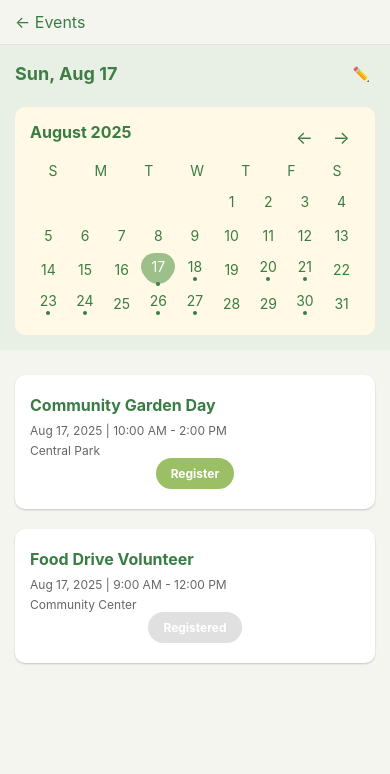
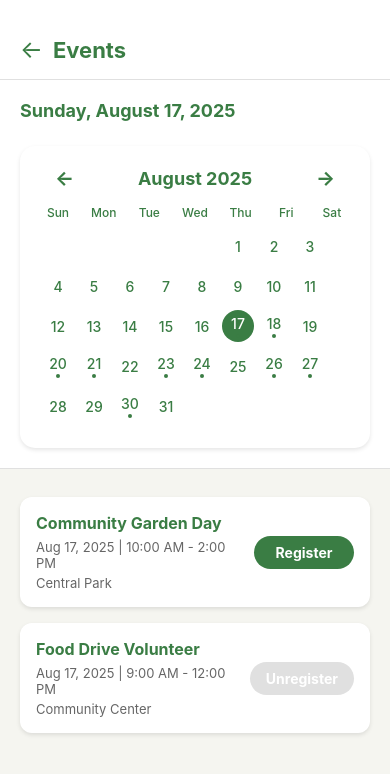
Before and after one commit to Pushpreet01/Shifa, a React Native app: screen /Events in a window 390 px wide. Shown: the top 774 px of the page. Built offline with nearby package versions, Linux system fonts and the light colour scheme.

Commit message:
Changed it to look better

```diff
--- a/app/EventsScreen.tsx
+++ b/app/EventsScreen.tsx
@@ -16,44 +16,37 @@ import JsonCalendarService from "../services/jsonCalendarService";
 import Calendar from "../components/Calendar";
 import EventCard from "../components/EventCard";
 
-// Change this to true to use JSON data instead of mock data
 const USE_JSON_SERVICE = true;
 
 type Props = NativeStackScreenProps<RootStackParamList, "Events">;
 
 const EventsScreen: React.FC<Props> = ({ navigation }) => {
-  const [selectedDate, setSelectedDate] = useState(new Date(2025, 7, 17)); // August 17, 2025
-  const [currentMonth, setCurrentMonth] = useState(new Date(2025, 7, 1)); // August 2025
+  const [selectedDate, setSelectedDate] = useState(new Date(2025, 7, 17));
+  const [currentMonth, setCurrentMonth] = useState(new Date(2025, 7, 1));
   const [events, setEvents] = useState<CalendarEvent[]>([]);
   const [loading, setLoading] = useState(true);
 
-  // Choose which service to use
   const service = USE_JSON_SERVICE ? JsonCalendarService : CalendarService;
 
-  // Function to navigate to previous month
   const goToPreviousMonth = () => {
     setCurrentMonth(
       new Date(currentMonth.getFullYear(), currentMonth.getMonth() - 1, 1)
     );
   };
 
-  // Function to navigate to next month
   const goToNextMonth = () => {
     setCurrentMonth(
       new Date(currentMonth.getFullYear(), currentMonth.getMonth() + 1, 1)
     );
   };
 
-  // Function to handle date selection
   const handleDateSelect = (date: Date) => {
     setSelectedDate(date);
   };
 
-  // Function to handle event registration
   const handleRegister = async (eventId: string) => {
     try {
       const event = events.find((e) => e.id === eventId);
-
       if (event) {
         let success;
         if (event.registered) {
@@ -77,12 +70,10 @@ const EventsScreen: React.FC<Props> = ({ navigation }) => {
     }
   };
 
-  // Fetch events for the current month
   useEffect(() => {
     const fetchEventsForMonth = async () => {
       setLoading(true);
       try {
-        // Calculate first and last day of the month
         const firstDay = new Date(
           currentMonth.getFullYear(),
           currentMonth.getMonth(),
@@ -94,7 +85,6 @@ const EventsScreen: React.FC<Props> = ({ navigation }) => {
           0
         );
 
-        // Fetch events
         const fetchedEvents = await service.fetchEvents(firstDay, lastDay);
         setEvents(fetchedEvents);
       } catch (error) {
@@ -107,7 +97,6 @@ const EventsScreen: React.FC<Props> = ({ navigation }) => {
     fetchEventsForMonth();
   }, [currentMonth]);
 
-  // Filter events for selected date
   const filteredEvents = events.filter(
     (event) =>
       event.date.getDate() === selectedDate?.getDate() &&
@@ -117,10 +106,14 @@ const EventsScreen: React.FC<Props> = ({ navigation }) => {
 
   return (
     <SafeAreaView style={styles.container}>
-      {/* Header with Back Button and Logo */}
+      {/* Header */}
       <View style={styles.header}>
-        <TouchableOpacity onPress={() => navigation.goBack()}>
-          <Text style={styles.backButton}>← Events</Text>
+        <TouchableOpacity
+          onPress={() => navigation.goBack()}
+          style={styles.backButtonContainer}
+        >
+          <Text style={styles.backButton}>←</Text>
+          <Text style={styles.headerTitle}>Events</Text>
         </TouchableOpacity>
       </View>
 
@@ -130,15 +123,13 @@ const EventsScreen: React.FC<Props> = ({ navigation }) => {
           <Text style={styles.selectedDateText}>
             {selectedDate
               ? `${selectedDate.toLocaleDateString("en-US", {
-                  weekday: "short",
-                  month: "short",
+                  weekday: "long",
+                  month: "long",
                   day: "numeric",
+                  year: "numeric"
                 })}`
               : "Select date"}
           </Text>
-          <TouchableOpacity style={styles.editIcon}>
-            <Text>✏️</Text>
-          </TouchableOpacity>
         </View>
 
         {/* Calendar Component */}
@@ -156,7 +147,7 @@ const EventsScreen: React.FC<Props> = ({ navigation }) => {
       <ScrollView style={styles.eventsListContainer}>
         {loading ? (
           <View style={styles.loadingContainer}>
-            <ActivityIndicator size="large" color="#9DC08B" />
+            <ActivityIndicator size="large" color="#3A7D44" />
             <Text style={styles.loadingText}>Loading events...</Text>
           </View>
         ) : filteredEvents.length > 0 ? (
@@ -183,47 +174,53 @@ const styles = StyleSheet.create({
     backgroundColor: "#F5F5F0",
   },
   header: {
-    flexDirection: "row",
-    alignItems: "center",
-    justifyContent: "space-between",
-    paddingHorizontal: 15,
-    paddingVertical: 12,
-    backgroundColor: "#F5F5F0",
+    height: 80,
+    paddingHorizontal: 20,
+    justifyContent: 'flex-end',
+    paddingBottom: 15,
+    backgroundColor: "#FFFFFF",
+    borderBottomWidth: 1,
+    borderBottomColor: "#E0E0E0",
+    shadowColor: "#000",
+    shadowOffset: {
+      width: 0,
+      height: 2,
+    },
+    shadowOpacity: 0.1,
+    shadowRadius: 4,
+    elevation: 3,
+  },
+  backButtonContainer: {
+    flexDirection: 'row',
+    alignItems: 'center',
+  },
+  backButton: {
+    fontSize: 24,
+    color: "#3A7D44",
+    marginRight: 10,
+  },
+  headerTitle: {
+    fontSize: 22,
+    fontWeight: 'bold',
+    color: "#3A7D44",
+  },
+  dateSelectionContainer: {
+    backgroundColor: "#FFFFFF",
+    padding: 20,
     borderBottomWidth: 1,
     borderBottomColor: "#E0E0E0",
   },
-  backButton: {
-    fontSize: 16,
-    color: "#3A7D44",
-  },
-  logoContainer: {
-    flex: 1,
-    alignItems: "center",
-  },
-  logoPlaceholder: {
-    color: "#E34935",
-  },
-  dateSelectionContainer: {
-    backgroundColor: "#E8F0E5",
-    padding: 15,
-  },
   selectedDateContainer: {
-    flexDirection: "row",
-    justifyContent: "space-between",
-    alignItems: "center",
-    marginBottom: 10,
+    marginBottom: 15,
   },
   selectedDateText: {
     fontSize: 18,
     fontWeight: "bold",
-    color: "#3E7E45",
-  },
-  editIcon: {
-    padding: 5,
+    color: "#3A7D44",
   },
   eventsListContainer: {
     flex: 1,
-    padding: 15,
+    padding: 20,
   },
   loadingContainer: {
     flex: 1,
@@ -233,7 +230,8 @@ const styles = StyleSheet.create({
   },
   loadingText: {
     marginTop: 10,
-    color: "#3E7E45",
+    color: "#3A7D44",
+    fontSize: 16,
   },
   noEventsContainer: {
     padding: 20,
--- a/components/Calendar.tsx
+++ b/components/Calendar.tsx
@@ -21,27 +21,21 @@ const Calendar: React.FC<CalendarProps> = ({
   onNextMonth,
   onPrevMonth
 }) => {
-  // Days of the week headers
-  const daysOfWeek = ['S', 'M', 'T', 'W', 'T', 'F', 'S'];
+  const daysOfWeek = ['Sun', 'Mon', 'Tue', 'Wed', 'Thu', 'Fri', 'Sat'];
 
-  // Function to generate calendar days for the current month view
   const generateCalendarDays = (): CalendarDay[] => {
     const days: CalendarDay[] = [];
     const year = currentMonth.getFullYear();
     const month = currentMonth.getMonth();
 
-    // First day of the month
     const firstDay = new Date(year, month, 1);
-    // Last day of the month
     const lastDay = new Date(year, month + 1, 0);
 
-    // Add empty slots for days before first day of month
     const firstDayOfWeek = firstDay.getDay();
     for (let i = 0; i < firstDayOfWeek; i++) {
       days.push({ date: null, empty: true });
     }
 
-    // Add days of the month
     for (let day = 1; day <= lastDay.getDate(); day++) {
       const date = new Date(year, month, day);
       const hasEvents = events.some(event =>
@@ -66,41 +60,40 @@ const Calendar: React.FC<CalendarProps> = ({
     <View style={styles.calendarContainer}>
       {/* Month Navigation */}
       <View style={styles.monthNavigation}>
+        <TouchableOpacity onPress={onPrevMonth}>
+          <Text style={styles.arrowButton}>←</Text>
+        </TouchableOpacity>
         <Text style={styles.monthYearText}>
           {currentMonth.toLocaleDateString('en-US', { month: 'long', year: 'numeric' })}
         </Text>
-        <View style={styles.monthArrows}>
-          <TouchableOpacity onPress={onPrevMonth}>
-            <Text style={styles.arrowButton}>←</Text>
-          </TouchableOpacity>
         <TouchableOpacity onPress={onNextMonth}>
           <Text style={styles.arrowButton}>→</Text>
         </TouchableOpacity>
-        </View>
       </View>
 
       {/* Days of Week Header */}
       <View style={styles.daysOfWeekRow}>
         {daysOfWeek.map((day, index) => (
-          <Text key={index} style={styles.dayOfWeekText}>{day}</Text>
+          <View key={index} style={styles.dayOfWeekCell}>
+            <Text style={styles.dayOfWeekText}>{day}</Text>
+          </View>
         ))}
       </View>
 
       {/* Calendar Grid */}
       <View style={styles.calendarGrid}>
         {generateCalendarDays().map((day, index) => (
+          <View key={index} style={styles.dayCell}>
             <TouchableOpacity
-            key={index}
               style={[
                 styles.calendarDay,
                 day.isSelected && styles.selectedDay,
-              day.empty && styles.emptyDay
               ]}
               onPress={() => day.date && onDateSelect(day.date)}
-            disabled={day.empty}
+              disabled={!day.date}
             >
-            {day.date && (
-              <View>
+              {day.date ? (
+                <>
                   <Text style={[
                     styles.calendarDayText,
                     day.isSelected && styles.selectedDayText
@@ -108,9 +101,10 @@ const Calendar: React.FC<CalendarProps> = ({
                     {day.date.getDate()}
                   </Text>
                   {day.hasEvents && <View style={styles.eventDot} />}
+                </>
+              ) : null}
+            </TouchableOpacity>
           </View>
-            )}
-          </TouchableOpacity>
         ))}
       </View>
     </View>
@@ -118,75 +112,83 @@ const Calendar: React.FC<CalendarProps> = ({
 };
 
 const styles = StyleSheet.create({
-
   calendarContainer: {
     marginTop: 10,
-    backgroundColor: "#FFF9E5",
-    borderRadius: 10,
-    padding: 15,
+    backgroundColor: "#FFFFFF",
+    borderRadius: 15,
+    padding: 20,
+    shadowColor: "#000",
+    shadowOffset: {
+      width: 0,
+      height: 2,
+    },
+    shadowOpacity: 0.1,
+    shadowRadius: 4,
+    elevation: 5,
   },
   monthNavigation: {
     flexDirection: 'row',
     justifyContent: 'space-between',
     alignItems: 'center',
-    marginBottom: 10,
+    marginBottom: 15,
   },
   monthYearText: {
-    fontSize: 16,
+    fontSize: 18,
     fontWeight: "bold",
     color: "#3A7D44",
-    textAlign: "center",
-    marginBottom: 10,
-  },
-  monthArrows: {
-    flexDirection: 'row',
   },
   arrowButton: {
-    fontSize: 18,
+    fontSize: 20,
+    fontWeight: 'bold',
     color: '#3A7D44',
-    paddingHorizontal: 10,
+    paddingHorizontal: 15,
   },
   daysOfWeekRow: {
     flexDirection: 'row',
-    justifyContent: 'space-around',
-    marginBottom: 5,
+    justifyContent: 'space-between',
+    marginBottom: 8,
+  },
+  dayOfWeekCell: {
+    width: 36,  // Must match dayCell width
+    alignItems: 'center',
+    justifyContent: 'center',
   },
   dayOfWeekText: {
-    fontSize: 14,
+    fontSize: 12,
+    fontWeight: '500',
     color: "#3A7D44",
-    textAlign: "center",
+    textAlign: 'center',
   },
   calendarGrid: {
     flexDirection: 'row',
     flexWrap: 'wrap',
-    justifyContent: 'space-around',
+    justifyContent: 'flex-start',
+  },
+  dayCell: {
+    width: 36,  // Fixed width
+    height: 36, // Fixed height
+    marginBottom: 4,
+    alignItems: 'center',
+    justifyContent: 'center',
   },
   calendarDay: {
-    width: 30,
-    height: 30,
+    width: 32,
+    height: 32,
+    borderRadius: 16,
+    alignItems: 'center',
     justifyContent: 'center',
-    alignItems: 'center',
-    margin: 2,
   },
   calendarDayText: {
     fontSize: 14,
+    fontWeight: '500',
     color: "#3A7D44",
-    textAlign: "center",
+    textAlign: 'center',
   },
   selectedDay: {
-    backgroundColor: '#9DC08B',
-    borderRadius: 15,
+    backgroundColor: '#3A7D44',
   },
   selectedDayText: {
-    backgroundColor: "#9DC08B",
     color: "#FFFFFF",
-    borderRadius: 15,
-    paddingVertical: 5,
-    paddingHorizontal: 10,
-    textAlign: "center",
-  },
-  emptyDay: {
-    backgroundColor: 'transparent',
   },
   eventDot: {
     width: 4,
@@ -194,7 +196,6 @@ const styles = StyleSheet.create({
     borderRadius: 2,
     backgroundColor: '#3A7D44',
     marginTop: 2,
-    alignSelf: 'center',
   },
 });
 
--- a/components/EventCard.tsx
+++ b/components/EventCard.tsx
@@ -30,7 +30,7 @@ const EventCard: React.FC<EventCardProps> = ({ event, onRegister }) => {
         onPress={() => onRegister(event.id)}
       >
         <Text style={styles.registerButtonText}>
-          {event.registered ? 'Registered' : 'Register'}
+          {event.registered ? 'Unregister' : 'Register'}
         </Text>
       </TouchableOpacity>
     </View>
@@ -40,48 +40,54 @@ const EventCard: React.FC<EventCardProps> = ({ event, onRegister }) => {
 const styles = StyleSheet.create({
   eventCard: {
     backgroundColor: "#FFFFFF",
-    borderRadius: 10,
-    marginVertical: 10,
-    paddingHorizontal: 15,
-    paddingVertical: 20,
-    shadowColor: "#000000",
-    shadowOffset: { width: 0, height: 1 },
-    shadowOpacity: 0.2,
-    shadowRadius: 2,
+    borderRadius: 12,
+    marginVertical: 8,
+    padding: 16,
+    flexDirection: 'row',
+    justifyContent: 'space-between',
+    alignItems: 'center',
+    shadowColor: "#000",
+    shadowOffset: {
+      width: 0,
+      height: 2,
+    },
+    shadowOpacity: 0.1,
+    shadowRadius: 4,
     elevation: 3,
   },
   eventInfo: {
     flex: 1,
+    marginRight: 10,
   },
   eventTitle: {
     fontSize: 16,
     fontWeight: "bold",
-    color:"#3A7D44",
-   marginBottom :8,
+    color: "#3A7D44",
+    marginBottom: 6,
   },
   eventDetails: {
-    fontSize: 12,
+    fontSize: 13,
     color: '#666',
-    marginBottom: 5,
+    marginBottom: 4,
   },
   eventLocation: {
-    fontSize: 12,
+    fontSize: 13,
     color: '#666',
   },
   registerButton: {
-    backgroundColor: '#9ABF64',
-    paddingHorizontal: 15,
+    backgroundColor: '#3A7D44',
+    paddingHorizontal: 16,
     paddingVertical: 8,
     borderRadius: 20,
-    justifyContent: 'center',
-    alignSelf: 'center',
+    minWidth: 100,
+    alignItems: 'center',
   },
   registeredButton: {
     backgroundColor: '#E0E0E0',
   },
   registerButtonText: {
     color: '#FFFFFF',
-    fontSize: 12,
+    fontSize: 14,
     fontWeight: 'bold',
   },
 });
```
Lines whose indentation alone changed are shown as unchanged.
